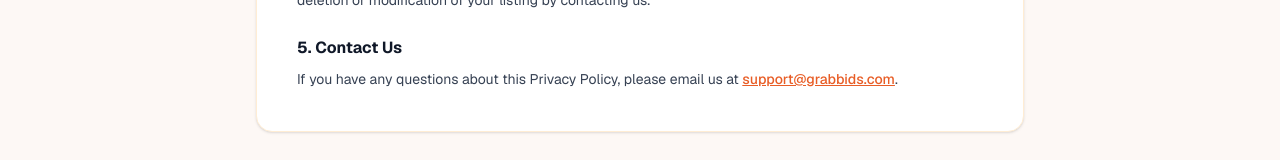
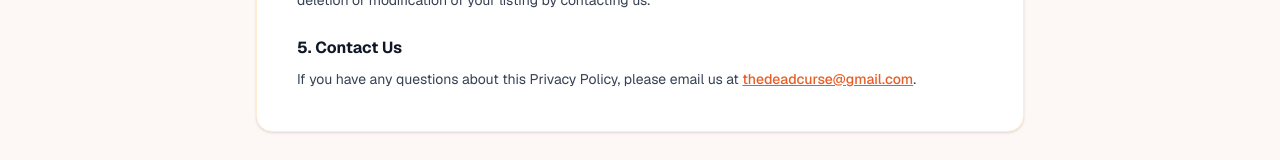
Before and after one commit to GrabbyGrabby/GrabBids, a Next.js app: page /privacy in a window 1280 px wide. Shown: the part 726-886 px from the top of the page. Built offline with nearby package versions, Linux system fonts and the light colour scheme.

Commit message:
Update contact and abuse reporting email to thedeadcurse@gmail.com

```diff
--- a/app/guidelines/page.tsx
+++ b/app/guidelines/page.tsx
@@ -91,7 +91,7 @@ export default function GuidelinesPage() {
               If you encounter a listing on GrabBids that links to malicious content, copyright violations, or prohibited material, please report it immediately:
             </p>
             <div className="text-xs text-amber-950 font-mono bg-white/80 p-3 rounded-lg border border-amber-200">
-              Email: <a href="mailto:abuse@grabbids.com" className="text-[#e85d26] underline font-bold">abuse@grabbids.com</a> or <a href="mailto:support@grabbids.com" className="text-[#e85d26] underline font-bold">support@grabbids.com</a><br />
+              Email: <a href="mailto:thedeadcurse@gmail.com" className="text-[#e85d26] underline font-bold">thedeadcurse@gmail.com</a><br />
               Please include the listing URL, listing title, and detailed reason for the report. All abuse reports are processed within 24 hours.
             </div>
           </section>
--- a/app/privacy/page.tsx
+++ b/app/privacy/page.tsx
@@ -58,8 +58,8 @@ export default function PrivacyPage() {
             <h2 className="text-base font-bold text-gray-900 mb-2">5. Contact Us</h2>
             <p>
               If you have any questions about this Privacy Policy, please email us at{' '}
-              <a href="mailto:support@grabbids.com" className="text-[#e85d26] font-medium underline">
-                support@grabbids.com
+              <a href="mailto:thedeadcurse@gmail.com" className="text-[#e85d26] font-medium underline">
+                thedeadcurse@gmail.com
               </a>.
             </p>
           </section>
--- a/app/terms/page.tsx
+++ b/app/terms/page.tsx
@@ -89,8 +89,8 @@ export default function TermsPage() {
             <h2 className="text-base font-bold text-gray-900 mb-2">7. Contact Information</h2>
             <p>
               For inquiries regarding these Terms or billing questions, please contact our support team at{' '}
-              <a href="mailto:support@grabbids.com" className="text-[#e85d26] font-medium underline">
-                support@grabbids.com
+              <a href="mailto:thedeadcurse@gmail.com" className="text-[#e85d26] font-medium underline">
+                thedeadcurse@gmail.com
               </a>.
             </p>
           </section>
--- a/components/Footer.tsx
+++ b/components/Footer.tsx
@@ -25,7 +25,7 @@ export default function Footer() {
               Privacy Policy
             </Link>
             <a
-              href="mailto:support@grabbids.com"
+              href="mailto:thedeadcurse@gmail.com"
               className="hover:text-[#e85d26] transition-colors"
             >
               Support & Abuse Reporting
```
